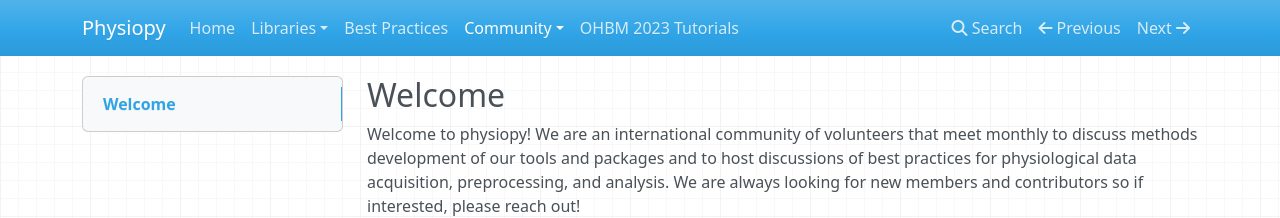
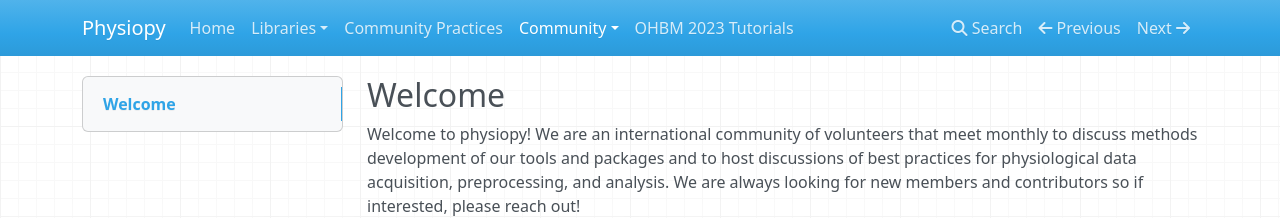
Before and after one commit to physiopy/physiopy.github.io, an MkDocs documentation site: the page built from docs/community/index.md, in a window 1280 px wide. Shown: the top 218 px of the page. Built offline with MkDocs 1.6.1, drawn with Linux system fonts in a browser that asks for light colours; nearby versions of some CDN libraries.

Commit message:
Update mkdocs.yml
Changing best practices to community practices

```diff
--- a/mkdocs.yml
+++ b/mkdocs.yml
@@ -14,7 +14,7 @@
       - phys2bids: libraries/phys2bids.md
       - phys2denoise: libraries/phys2denoise.md
       - peakdet: libraries/peakdet.md
-    - Best Practices: best_practices.md
+    - Community Practices: best_practices.md
     - Community:
       - Welcome: community/index.md
       - Getting Started: community/gettingstarted.md
```
